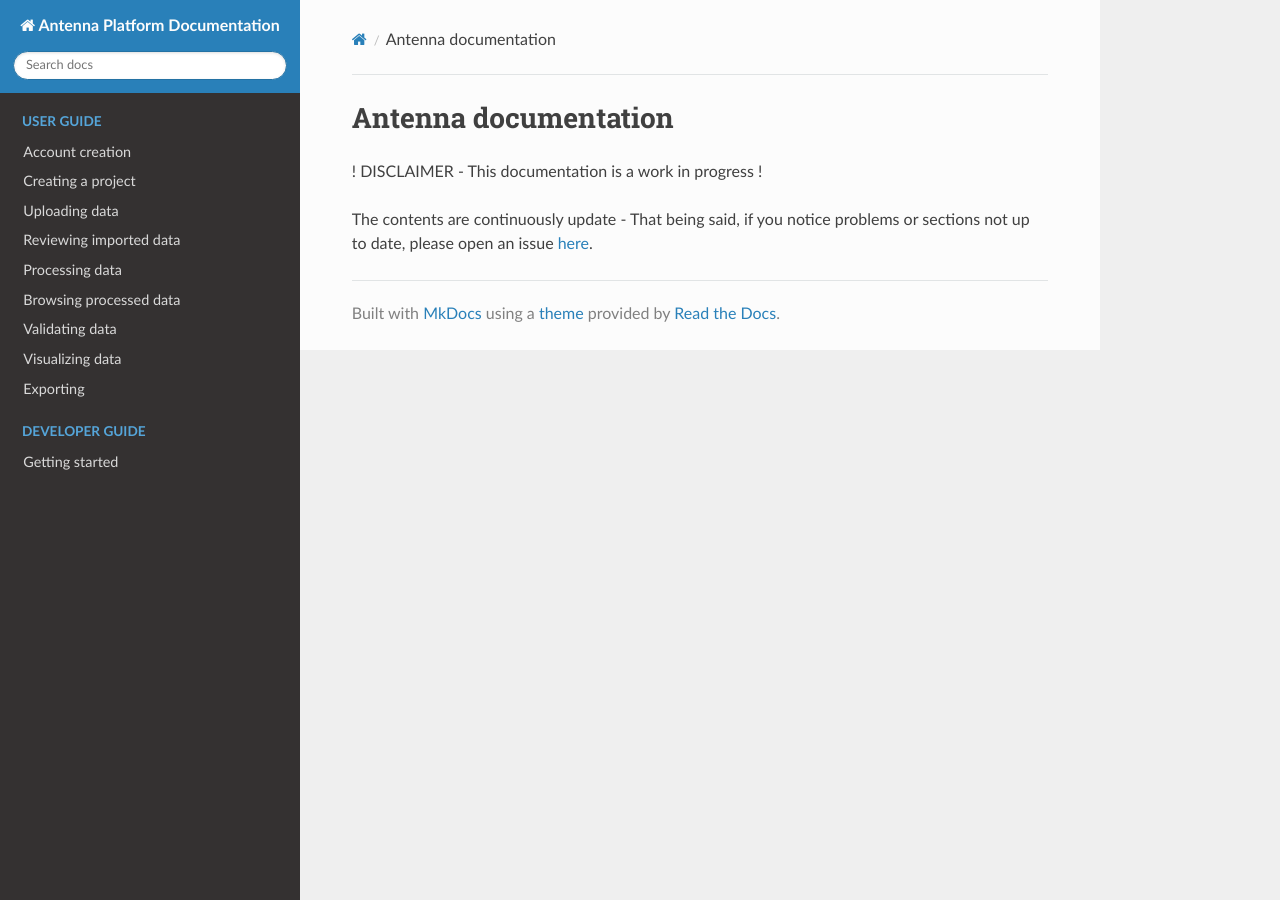
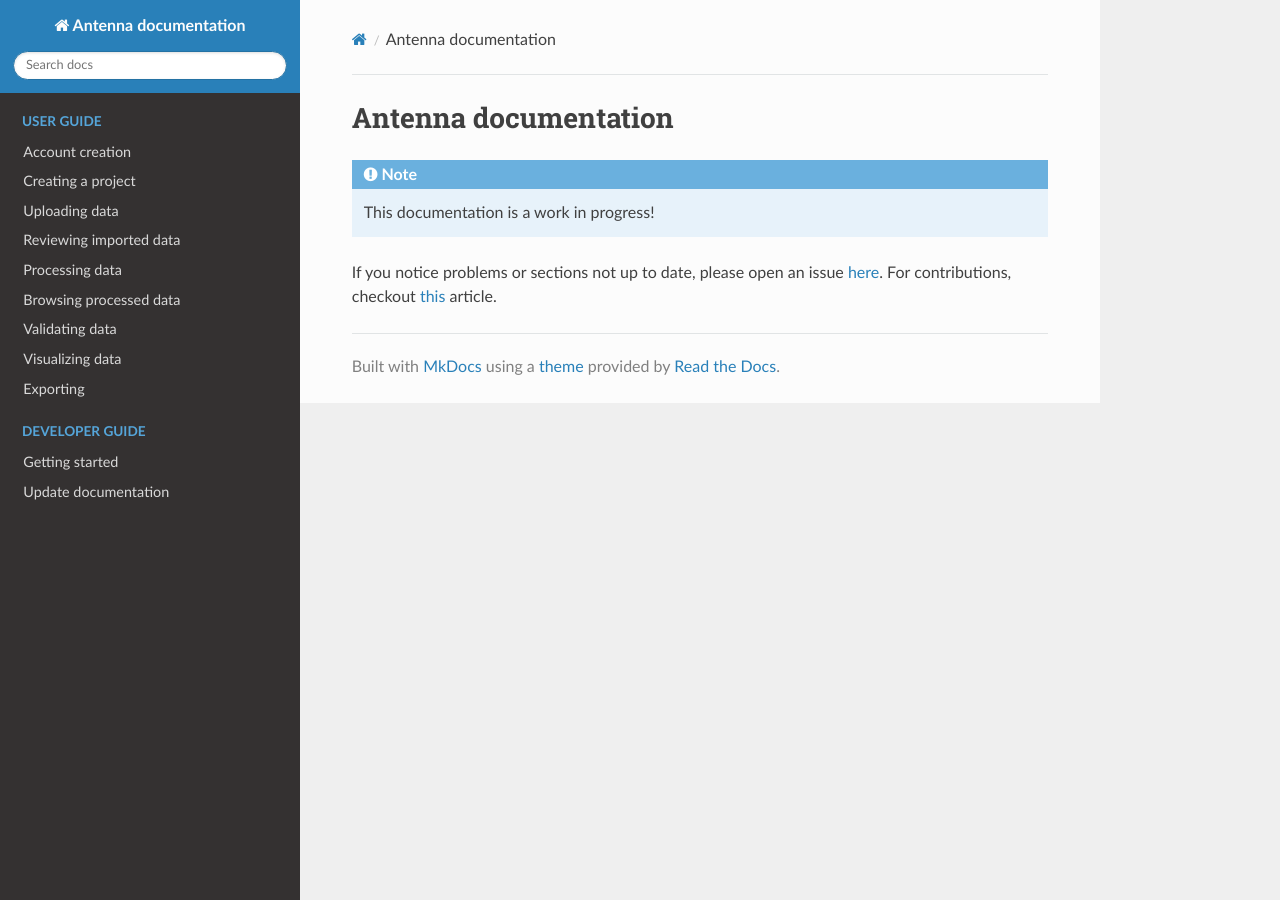
Before and after one commit to RolnickLab/antenna-docs, an MkDocs documentation site: the page built from docs/index.md, in a window 1280 px wide. Built offline with MkDocs 1.6.1, drawn with Linux system fonts in a browser that asks for light colours; nearby versions of some CDN libraries.

Commit message:
Add article about updating documentation (#12)
* feat: add update docs article

* fix: cleanup

* copy: fix typo

Co-authored-by: coderabbitai[bot] <136622811+coderabbitai[bot]@users.noreply.github.com>

---------

Co-authored-by: coderabbitai[bot] <136622811+coderabbitai[bot]@users.noreply.github.com>

```diff
--- a/docs/index.md
+++ b/docs/index.md
@@ -1,6 +1,7 @@
 # Antenna documentation
 
-! DISCLAIMER - This documentation is a work in progress !
+!!! note
 
-The contents are continuously update - That being said, if you notice problems
-or sections not up to date, please open an issue [here](https://github.com/RolnickLab/antenna/issues).
+    This documentation is a work in progress!
+
+If you notice problems or sections not up to date, please open an issue [here](https://github.com/RolnickLab/antenna-docs). For contributions, checkout [this](sections/dev-guide/update-documentation) article.
--- a/mkdocs.yml
+++ b/mkdocs.yml
@@ -1,7 +1,7 @@
-site_name: Antenna Platform Documentation
+site_name: Antenna documentation
 
 nav:
-  - User Guide:
+  - User guide:
       - sections/user-guide/account-creation.md
       - sections/user-guide/project-creation.md
       - sections/user-guide/uploading-data.md
@@ -11,8 +11,9 @@
       - sections/user-guide/validating-data.md
       - sections/user-guide/visualizing-data.md
       - sections/user-guide/exporting-data.md
-  - Developer Guide:
+  - Developer guide:
       - sections/dev-guide/developer-guide.md
+      - sections/dev-guide/update-documentation.md
 
 theme: readthedocs
 
```
Also changed, not shown: docs/sections/dev-guide/update-documentation.md (added, +23 -0 lines), docs/sections/user-guide/processing-data.md (+1 -1 lines).
